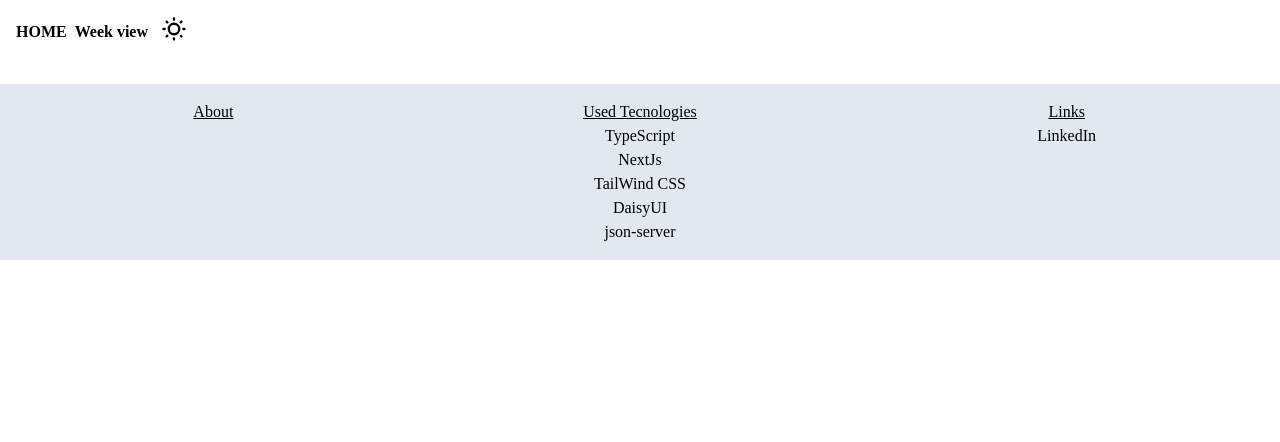
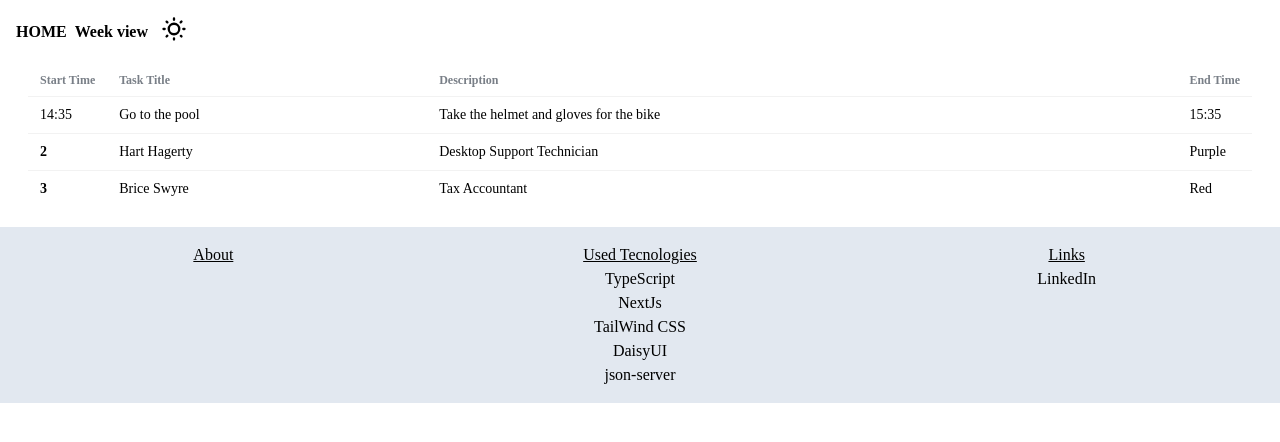
Before and after one commit to BertoPolo/week-plannerTS, a Next.js app: page /home/singleday/Friday in a window 1280 px wide. Shown: the top 442 px of the page. Built offline with nearby package versions, Linux system fonts and the light colour scheme; data requests are answered from the project's data file.

Commit message:
fix themeButton "checked" bug. modifying route system. adding a filter in get tasks function

```diff
--- a/api.ts
+++ b/api.ts
@@ -2,12 +2,13 @@ import { ITask } from "./types"
 
 const baseURL = "http://localhost:3001/"
 
-export const getAllTasks = async (): Promise<ITask[]> => {
+export const getTasks = async (filter?: string): Promise<ITask[]> => {
   try {
     const res = await fetch(`${baseURL}tasks`, { cache: "no-store" }) // super important this " cache = "no-store", or your data will not be dynamic and will not change!
     if (res.ok) {
       const tasks = await res.json()
-      return tasks
+      if (filter) return tasks.filter((task: ITask) => task.dayOfWeek === filter)
+      else return tasks
     }
   } catch (error) {
     console.log(error)
--- a/app/home/page.tsx
+++ b/app/home/page.tsx
@@ -1,11 +1,11 @@
 // import Link from "next/link"
 import DayInWeek from "../../components/DayInWeek"
 // import Modal from "../../components/ModalForm"
-import { getAllTasks } from "@/api"
+import { getTasks } from "@/api"
 import AddTask from "@/components/AddTask"
 
 const Home = async () => {
-  const tasks = await getAllTasks()
+  const tasks = await getTasks()
 
   // function getCurrentWeekNumber() {
   //   /* the week is +1( have to be fixed, this is just to know the current week, but has to be navigable to other weeks) */
--- a/app/home/singleday/[day]/page.tsx
+++ b/app/home/singleday/[day]/page.tsx
@@ -1,6 +1,48 @@
 import { Params } from "next/dist/shared/lib/router/utils/route-matcher"
+import React from "react"
+import { getTasks } from "@/api"
 
-export default function Day({ params }: Params) {
-  console.log(params)
-  return
+const SingleDay = async ({ params }: Params) => {
+  const tasks = await getTasks(params.day)
+
+  return (
+    <div className="overflow-x-auto">
+      <table className="table table-sm">
+        {/* head */}
+        <thead>
+          <tr>
+            <th className="w-9">Start Time</th>
+            <th className="">Task Title</th>
+            <th>Description</th>
+            <th className="w-9">End Time</th>
+          </tr>
+        </thead>
+        <tbody>
+          {/* row 1 */}
+          <tr className="hover">
+            <td>14:35</td>
+            <td>Go to the pool</td>
+            <td>Take the helmet and gloves for the bike</td>
+            <td>15:35</td>
+          </tr>
+          {/* row 2 */}
+          <tr className="hover">
+            <th>2</th>
+            <td>Hart Hagerty</td>
+            <td>Desktop Support Technician</td>
+            <td>Purple</td>
+          </tr>
+          {/* row 3 */}
+          <tr className="hover">
+            <th>3</th>
+            <td>Brice Swyre</td>
+            <td>Tax Accountant</td>
+            <td>Red</td>
+          </tr>
+        </tbody>
+      </table>
+    </div>
+  )
 }
+
+export default SingleDay
--- a/app/home/singleday/page.tsx
+++ /dev/null
@@ -1,45 +0,0 @@
-import React from "react"
-
-const SingleDay = () => {
-  // each task:ITask
-  return (
-    <div className="overflow-x-auto">
-      <table className="table table-sm">
-        {/* head */}
-        <thead>
-          <tr>
-            <th className="w-9">Start Time</th>
-            <th className="w">Task Title</th>
-            <th>Description</th>
-            <th className="w-9">End Time</th>
-          </tr>
-        </thead>
-        <tbody>
-          {/* row 1 */}
-          <tr className="hover">
-            <td>14:35</td>
-            <td>Go to the pool</td>
-            <td>Take the helmet and gloves for the bike</td>
-            <td>15:35</td>
-          </tr>
-          {/* row 2 */}
-          <tr className="hover">
-            <th>2</th>
-            <td>Hart Hagerty</td>
-            <td>Desktop Support Technician</td>
-            <td>Purple</td>
-          </tr>
-          {/* row 3 */}
-          <tr className="hover">
-            <th>3</th>
-            <td>Brice Swyre</td>
-            <td>Tax Accountant</td>
-            <td>Red</td>
-          </tr>
-        </tbody>
-      </table>
-    </div>
-  )
-}
-
-export default SingleDay
--- a/components/ThemeButton.tsx
+++ b/components/ThemeButton.tsx
@@ -18,7 +18,7 @@ const ThemeButton = () => {
     <div className="ml-3">
       <label className="swap swap-rotate">
         {/* this hidden checkbox controls the state */}
-        <input type="checkbox" checked={theme != "dark"} />
+        <input type="checkbox" checked={theme != "dark"} readOnly />
 
         {/* sun icon */}
         <svg onClick={() => setTheme("light")} className="swap-on fill-current w-7 h-7" xmlns="http://www.w3.org/2000/svg" viewBox="0 0 24 24">
```
